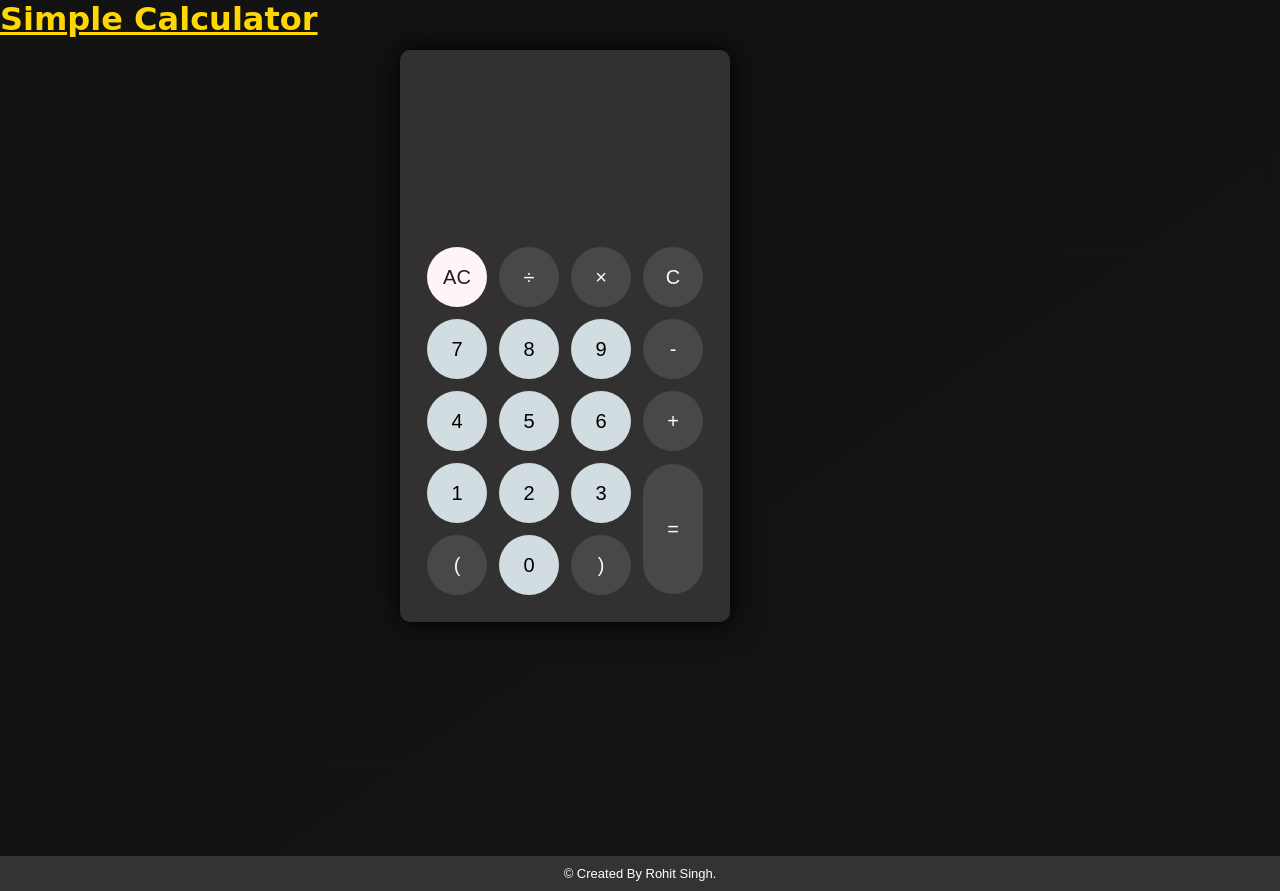
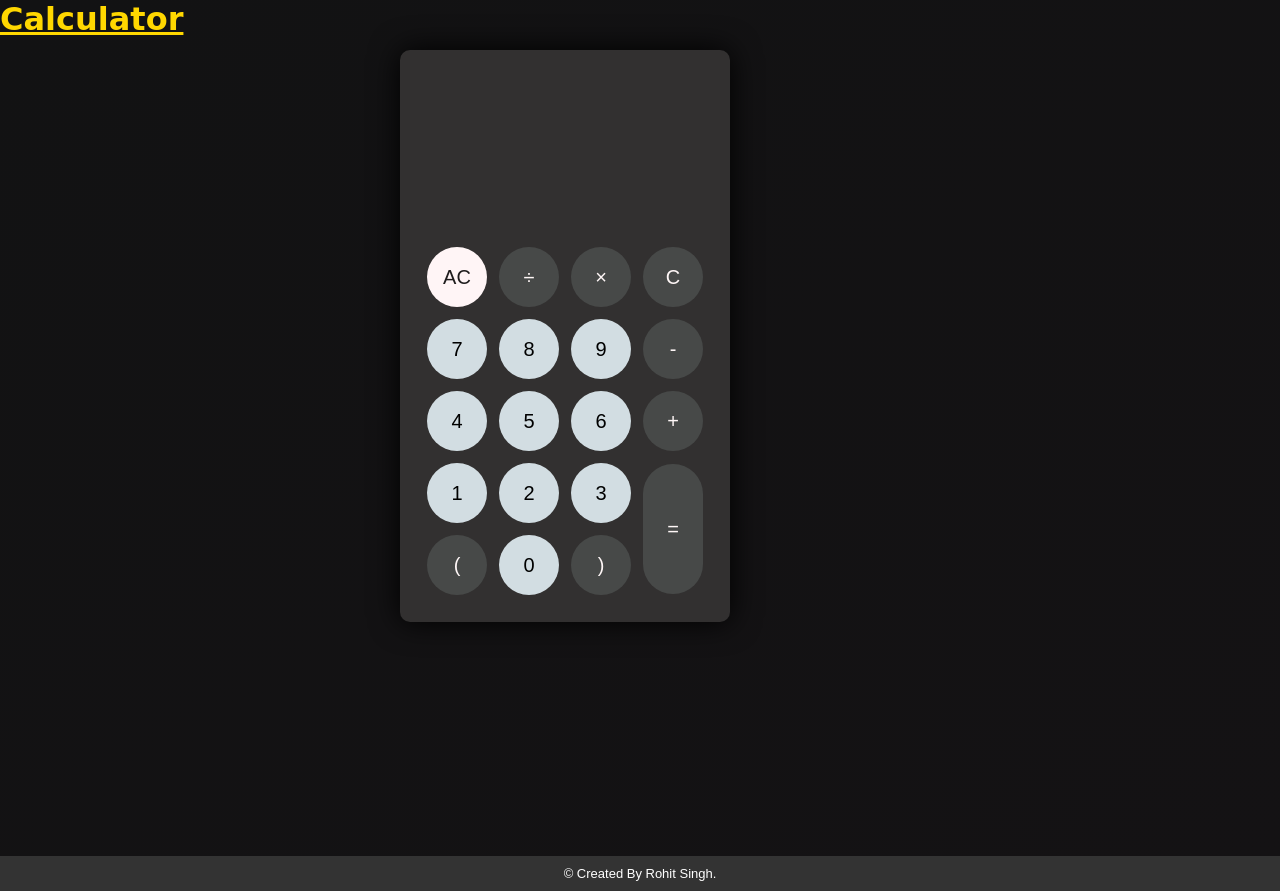
Before and after one commit to Rohit7Be/Calculator-web-project, a plain HTML site: page index.html in a window 1280 px wide. Drawn offline with Linux system fonts and the light colour scheme.

Commit message:
Update index.html

```diff
--- a/index.html
+++ b/index.html
@@ -8,7 +8,7 @@
     <title>Calculator</title>
 </head>
 <body>
-<h1 style=color:gold><u>Simple Calculator</u> </h1>
+<h1 style=color:gold><u>Calculator</u> </h1>
 <br><h3 style=color:white></h3>
     <div class="container">
         <div class="calculator">
```
